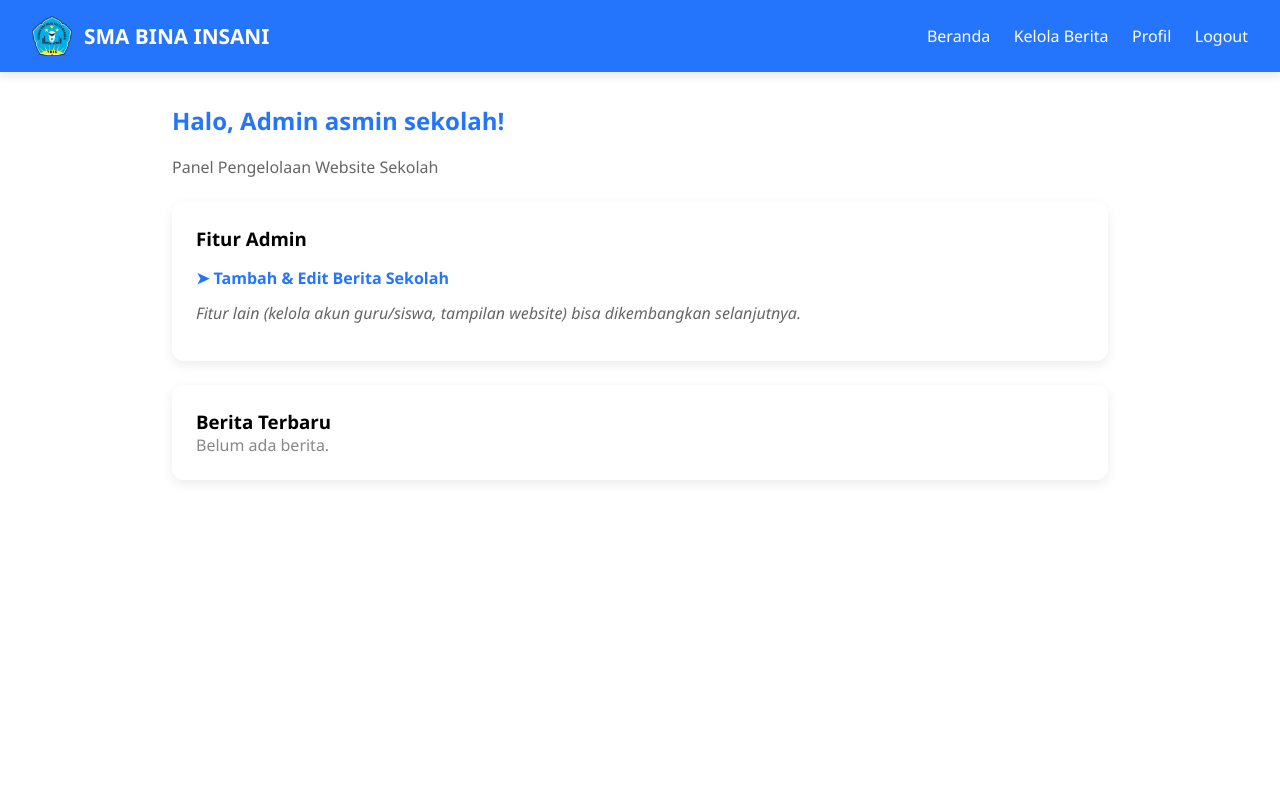
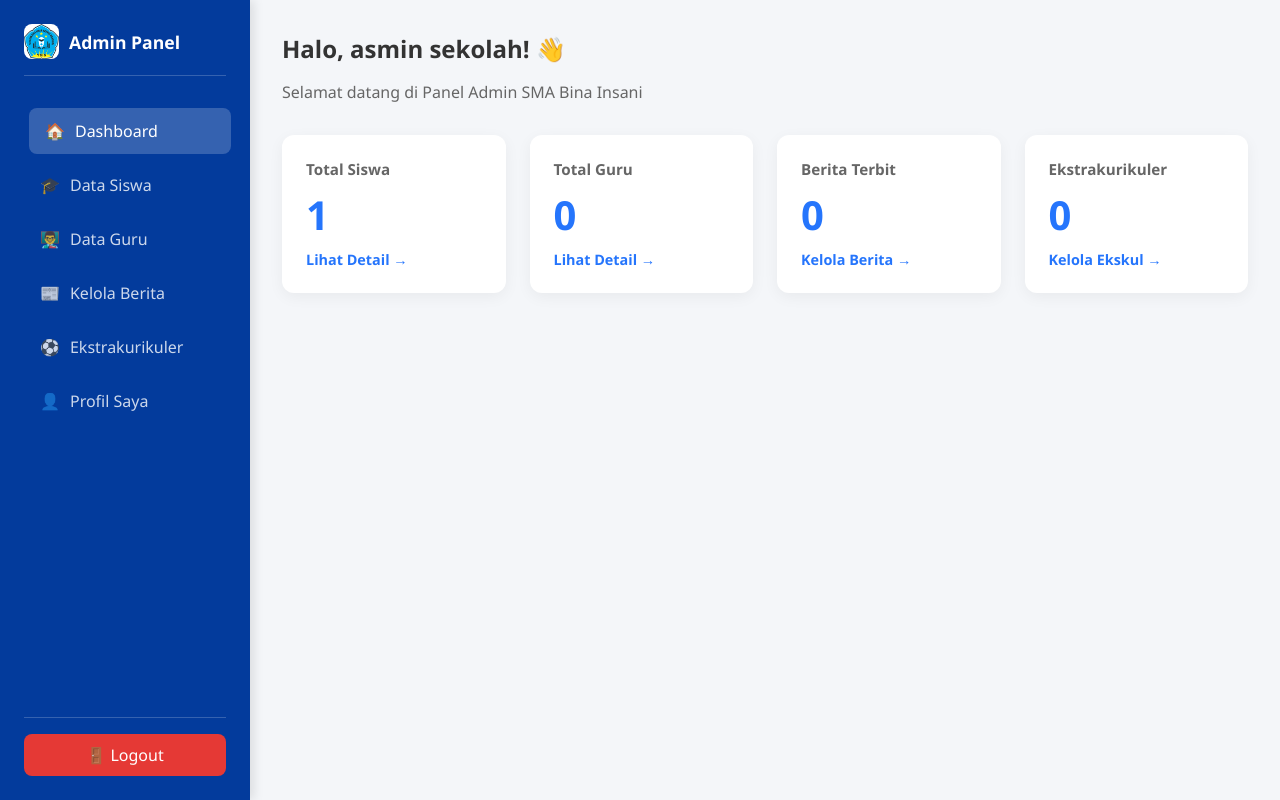
Before and after one commit to anagarizqy-oss/bina-insani, a PHP site: page /dashboard/admin/index.php in a window 1280 px wide. Run offline with PHP 8.4, Linux system fonts and the light colour scheme; a user stored in the database is signed in; data comes from the database, SQL or seed files in the repository; data that the repository does not hold is empty.

Commit message:
Menambahkan dashboard admin dan styling admin

```diff
--- /dev/null
+++ b/assets/admin.css
@@ -0,0 +1,282 @@
+/* admin.css - Styles for Admin Dashboard */
+
+* {
+    margin: 0;
+    padding: 0;
+    box-sizing: border-box;
+}
+
+body {
+    font-family: 'Segoe UI', sans-serif;
+    min-height: 100vh;
+    background-color: #f4f6f9;
+    display: flex;
+}
+
+/* === TYPOGRAPHY & FREQUENTLY USED === */
+h1,
+h2,
+h3 {
+    color: #333;
+    margin-bottom: 1rem;
+}
+
+p.subtitle {
+    color: #666;
+    margin-bottom: 1.5rem;
+}
+
+a {
+    text-decoration: none;
+}
+
+/* === SIDEBAR === */
+.sidebar {
+    width: 250px;
+    background: #033b9c;
+    color: white;
+    min-height: 100vh;
+    position: fixed;
+    top: 0;
+    left: 0;
+    display: flex;
+    flex-direction: column;
+    padding: 1.5rem;
+    box-shadow: 4px 0 10px rgba(0, 0, 0, 0.1);
+    z-index: 1000;
+}
+
+.sidebar-header {
+    display: flex;
+    align-items: center;
+    gap: 10px;
+    margin-bottom: 2rem;
+    border-bottom: 1px solid rgba(255, 255, 255, 0.2);
+    padding-bottom: 1rem;
+}
+
+.sidebar-logo {
+    width: 35px;
+    height: 35px;
+    object-fit: cover;
+    border-radius: 8px;
+    background: white;
+}
+
+.sidebar-header h2 {
+    font-size: 1.1rem;
+    color: white;
+    margin: 0;
+    font-weight: 600;
+}
+
+.sidebar-menu {
+    display: flex;
+    flex-direction: column;
+    gap: 0.5rem;
+    flex-grow: 1;
+}
+
+.menu-item {
+    padding: 12px 16px;
+    color: rgba(255, 255, 255, 0.8);
+    border-radius: 8px;
+    transition: all 0.3s;
+    font-weight: 500;
+    display: flex;
+    align-items: center;
+    gap: 10px;
+}
+
+.menu-item:hover,
+.menu-item.active {
+    background: rgba(255, 255, 255, 0.2);
+    color: white;
+    transform: translateX(5px);
+}
+
+.sidebar-footer {
+    margin-top: auto;
+    border-top: 1px solid rgba(255, 255, 255, 0.2);
+    padding-top: 1rem;
+}
+
+.logout-btn {
+    display: block;
+    text-align: center;
+    background: #e53935;
+    color: white;
+    padding: 10px;
+    border-radius: 8px;
+    transition: background 0.3s;
+}
+
+.logout-btn:hover {
+    background: #c62828;
+}
+
+/* === MAIN CONTENT === */
+.main-content {
+    margin-left: 250px;
+    flex-grow: 1;
+    padding: 2rem;
+    width: calc(100% - 250px);
+}
+
+/* === WIDGETS === */
+.widgets-grid {
+    display: grid;
+    grid-template-columns: repeat(auto-fit, minmax(220px, 1fr));
+    gap: 1.5rem;
+    margin-bottom: 2rem;
+}
+
+.widget {
+    background: white;
+    padding: 1.5rem;
+    border-radius: 12px;
+    box-shadow: 0 4px 15px rgba(0, 0, 0, 0.05);
+    transition: transform 0.3s, box-shadow 0.3s;
+    display: flex;
+    flex-direction: column;
+    justify-content: space-between;
+    height: 100%;
+}
+
+.widget:hover {
+    transform: translateY(-5px);
+    box-shadow: 0 8px 25px rgba(0, 0, 0, 0.1);
+}
+
+.widget-title {
+    font-size: 0.95rem;
+    color: #666;
+    font-weight: 600;
+    margin-bottom: 0.5rem;
+}
+
+.widget-count {
+    font-size: 2.5rem;
+    font-weight: bold;
+    color: #2575fc;
+    margin-bottom: 0.5rem;
+}
+
+.widget-link {
+    color: #2575fc;
+    font-size: 0.9rem;
+    font-weight: 600;
+    display: inline-flex;
+    align-items: center;
+    gap: 5px;
+}
+
+.widget-link:hover {
+    text-decoration: underline;
+}
+
+/* === TABLES & CARDS === */
+.card {
+    background: white;
+    padding: 1.5rem;
+    border-radius: 12px;
+    box-shadow: 0 4px 15px rgba(0, 0, 0, 0.05);
+    margin-bottom: 1.5rem;
+}
+
+table {
+    width: 100%;
+    border-collapse: collapse;
+    margin-top: 1rem;
+}
+
+th,
+td {
+    padding: 14px;
+    text-align: left;
+    border-bottom: 1px solid #eee;
+}
+
+th {
+    background: #f8f9fa;
+    color: #444;
+    font-weight: 600;
+}
+
+/* === FORMS & BUTTONS === */
+input,
+select,
+textarea {
+    width: 100%;
+    padding: 12px;
+    margin: 8px 0;
+    border: 1px solid #ddd;
+    border-radius: 8px;
+    font-size: 16px;
+    font-family: inherit;
+}
+
+button {
+    background: #2575fc;
+    color: white;
+    border: none;
+    padding: 12px 20px;
+    border-radius: 8px;
+    cursor: pointer;
+    font-weight: bold;
+    transition: background 0.3s;
+}
+
+button:hover {
+    background: #1a68e8;
+}
+
+/* === ALERTS === */
+.alert {
+    padding: 12px;
+    margin: 10px 0;
+    border-radius: 8px;
+}
+
+.error {
+    background: #ffebee;
+    color: #c62828;
+    border: 1px solid #ef9a9a;
+}
+
+.success {
+    background: #e8f5e9;
+    color: #2e7d32;
+    border: 1px solid #a5d6a7;
+}
+
+/* === RESPONSIVE === */
+@media (max-width: 768px) {
+    .sidebar {
+        width: 70px;
+        padding: 1rem 0.5rem;
+        align-items: center;
+    }
+
+    .sidebar-header,
+    .sidebar-footer {
+        justify-content: center;
+    }
+
+    .sidebar-header h2,
+    .menu-item span,
+    .logout-btn span {
+        display: none;
+    }
+
+    .main-content {
+        margin-left: 70px;
+        width: calc(100% - 70px);
+        padding: 1.5rem;
+    }
+
+    .menu-item {
+        justify-content: center;
+        padding: 12px;
+    }
+}
--- a/dashboard/admin/index.php
+++ b/dashboard/admin/index.php
@@ -3,64 +3,122 @@
 include '../../includes/auth.php';
 include '../../config/db.php';
 must_be(['admin']);
+
+// Helper function to safely count rows
+function countRows($pdo, $table)
+{
+    try {
+        $stmt = $pdo->query("SELECT COUNT(*) FROM $table");
+        return $stmt->fetchColumn();
+    } catch (PDOException $e) {
+        return 0; // Return 0 if table doesn't exist or query fails
+    }
+}
+
+// Fetch counts
+$count_siswa = countRows($pdo, 'siswa');
+$count_guru = countRows($pdo, 'guru');
+$count_berita = countRows($pdo, 'berita');
+$count_ekskul = countRows($pdo, 'ekstrakurikuler');
+
 ?>
 <!DOCTYPE html>
 <html lang="id">
+
 <head>
     <meta charset="UTF-8">
     <meta name="viewport" content="width=device-width, initial-scale=1.0">
     <title>Dashboard Admin - SMA BINA INSANI</title>
-    <link rel="stylesheet" href="../../assets/style.css">
+    <link rel="stylesheet" href="../../assets/admin.css">
 </head>
+
 <body>
-    <nav class="navbar">
-        <div class="navbar-left">
-            <img src="../../assets/logo-navbar.png" alt="Logo" class="navbar-logo">
-            <h1>SMA BINA INSANI</h1>
-        </div>
-        <div class="nav-links">
-            <a href="index.php">Beranda</a>
-            <a href="berita.php">Kelola Berita</a>
-            <a href="profil.php">Profil</a>
-            <a href="../../logout.php">Logout</a>
-        </div>
-    </nav>
 
-    <div class="dashboard">
-        <h2>Halo, Admin <?= $_SESSION['nama'] ?>!</h2>
-        <p class="subtitle">Panel Pengelolaan Website Sekolah</p>
-
-        <div class="card">
-            <h3>Fitur Admin</h3>
-            <ul style="list-style: none; padding: 0; margin-top: 1rem;">
-                <li style="margin: 0.8rem 0;">
-                    <a href="berita.php" style="color: #2575fc; text-decoration: none; font-weight: bold;">➤ Tambah & Edit Berita Sekolah</a>
-                </li>
-                <li style="margin: 0.8rem 0; color: #666; font-style: italic;">
-                    Fitur lain (kelola akun guru/siswa, tampilan website) bisa dikembangkan selanjutnya.
-                </li>
-            </ul>
+    <!-- Sidebar -->
+    <div class="sidebar">
+        <div class="sidebar-header">
+            <img src="../../assets/logo-navbar.png" alt="Logo" class="sidebar-logo">
+            <h2>Admin Panel</h2>
         </div>
 
-        <!-- Tampilkan 3 berita terbaru -->
-        <div class="card">
-            <h3>Berita Terbaru</h3>
-            <?php
-            $berita = $pdo->query("SELECT judul, tanggal FROM berita ORDER BY tanggal DESC LIMIT 3");
-            if ($berita->rowCount() > 0):
-                echo "<ul style='list-style: none; padding: 0;'>";
-                while ($row = $berita->fetch()):
-                    echo "<li style='margin: 0.6rem 0; padding-left: 1rem; border-left: 3px solid #2575fc;'>
-                            <strong>{$row['judul']}</strong>
-                            <span style='color: #888; font-size: 0.9rem;'> – {$row['tanggal']}</span>
-                          </li>";
-                endwhile;
-                echo "</ul>";
-            else:
-                echo "<p style='color: #888;'>Belum ada berita.</p>";
-            endif;
-            ?>
+        <div class="sidebar-menu">
+            <a href="index.php" class="menu-item active">
+                <span>🏠</span> <span>Dashboard</span>
+            </a>
+            <a href="data_siswa.php" class="menu-item">
+                <span>🎓</span> <span>Data Siswa</span>
+            </a>
+            <a href="data_guru.php" class="menu-item">
+                <span>👨‍🏫</span> <span>Data Guru</span>
+            </a>
+            <a href="berita.php" class="menu-item">
+                <span>📰</span> <span>Kelola Berita</span>
+            </a>
+            <a href="ekstrakurikuler.php" class="menu-item">
+                <span>⚽</span> <span>Ekstrakurikuler</span>
+            </a>
+            <a href="profil.php" class="menu-item">
+                <span>👤</span> <span>Profil Saya</span>
+            </a>
+        </div>
+
+        <div class="sidebar-footer">
+            <a href="../../logout.php" class="logout-btn">
+                <span>🚪 Logout</span>
+            </a>
         </div>
     </div>
+
+    <!-- Main Content -->
+    <div class="main-content">
+        <header style="margin-bottom: 2rem;">
+            <h2>Halo, <?= htmlspecialchars($_SESSION['nama']) ?>! 👋</h2>
+            <p class="subtitle">Selamat datang di Panel Admin SMA Bina Insani</p>
+        </header>
+
+        <!-- Widgets Grid -->
+        <div class="widgets-grid">
+
+            <!-- Widget Siswa -->
+            <div class="widget">
+                <div>
+                    <div class="widget-title">Total Siswa</div>
+                    <div class="widget-count"><?= $count_siswa ?></div>
+                </div>
+                <a href="data_siswa.php" class="widget-link">Lihat Detail →</a>
+            </div>
+
+            <!-- Widget Guru -->
+            <div class="widget">
+                <div>
+                    <div class="widget-title">Total Guru</div>
+                    <div class="widget-count"><?= $count_guru ?></div>
+                </div>
+                <a href="data_guru.php" class="widget-link">Lihat Detail →</a>
+            </div>
+
+            <!-- Widget Berita -->
+            <div class="widget">
+                <div>
+                    <div class="widget-title">Berita Terbit</div>
+                    <div class="widget-count"><?= $count_berita ?></div>
+                </div>
+                <a href="berita.php" class="widget-link">Kelola Berita →</a>
+            </div>
+
+            <!-- Widget Ekskul -->
+            <div class="widget">
+                <div>
+                    <div class="widget-title">Ekstrakurikuler</div>
+                    <div class="widget-count"><?= $count_ekskul ?></div>
+                </div>
+                <a href="ekstrakurikuler.php" class="widget-link">Kelola Ekskul →</a>
+            </div>
+
+        </div>
+
+    </div>
+
 </body>
+
 </html>
```
Also changed, not shown: login.php (+8 -2 lines).
